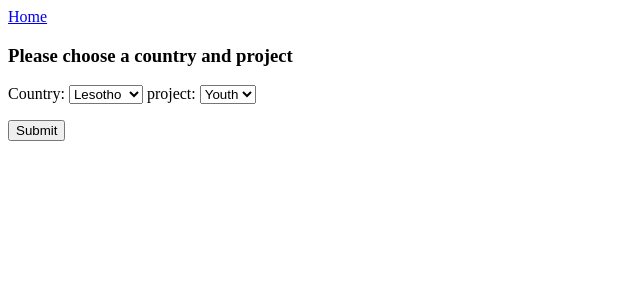
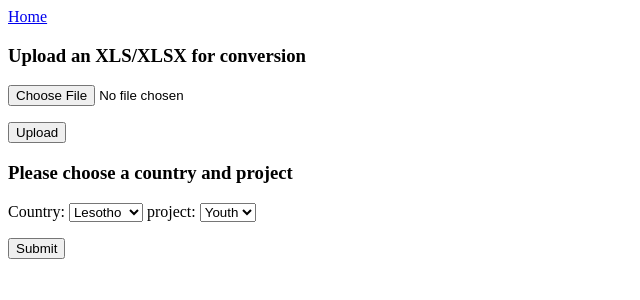
Before and after one commit to govtmirror/realtrack-indicators-api, a Flask app: page / in a window 1280 px wide. Shown: the top 300 px of the page, without its empty margins (0-640 px from the left). Run offline with Flask 2, Linux system fonts and the light colour scheme; data comes from the database, SQL or seed files in the repository; some libraries are stand-ins or nearby versions.

Commit message:
XLS to SQLite conversion in progress.

```diff
--- /dev/null
+++ b/app/static/style.css
@@ -0,0 +1,4 @@
+li.error {
+    color: red;
+    font-weight: bold;
+}
--- a/app/templates/base.html
+++ b/app/templates/base.html
@@ -2,6 +2,7 @@
     <head>
         <title>{{title}}</title>
         <meta http-equiv="Content-Type" content="text/html;charset=utf-8" />
+        <link rel="stylesheet" href="../static/style.css" type="text/css" />
     </head>
     <div><a href="/index">Home</a></div>
     <body>
--- a/app/templates/index.html
+++ b/app/templates/index.html
@@ -2,21 +2,30 @@
 
 {% block content %}
 
+<h3>Upload an XLS/XLSX for conversion</h3>
+
+{% with errors = get_flashed_messages(category_filter=["xlsuploaderror"]) %}
+{% if errors %}
+    <ul>
+        {%- for msg in errors %}
+        <li class=error><strong>Error:</strong> {{ msg }} </li>
+        {% endfor -%}
+    </ul>
+{% endif %}
+{% endwith %}
+<form action="/uploadxls" method=post enctype=multipart/form-data>
+    {{form.hidden_tag()}} <!-- for CSRF -->
+    <p>
+        <input type=file name=file>
+    </p>
+    <p>
+        <input type=submit value=Upload>
+    </p>
+</form>
+
 <h3>Please choose a country and project</h3>
 
-{% with messages = get_flashed_messages() %}
-{% if messages %}
-  <hr>
-  <ul>
-      {% for message in messages %}
-        <li>{{message}}</li>
-      {% endfor %}
-  </ul>
-  <hr>
-{% endif %}
-{% endwith %}
-
-<form action="/index" method="post" name="countryproject">
+<form action="/index" method="post">
     {{form.hidden_tag()}} <!-- for CSRF -->
     <p>
         Country: {{form.country}}
--- a/app/views.py
+++ b/app/views.py
@@ -1,8 +1,9 @@
 import sqlite3
 from app import app
 from forms import IndicatorForm
-from flask import render_template, flash, redirect, _app_ctx_stack, request, jsonify, url_for, json
+from flask import render_template, flash, redirect, _app_ctx_stack, request, jsonify, url_for, json, send_from_directory
 import os
+from werkzeug.utils import secure_filename
 
 PROJECT_ROOT = os.path.dirname(os.path.realpath(__file__))
 DATABASE = os.path.join(PROJECT_ROOT, 'db', 'indicators.sqlite')
@@ -56,6 +57,29 @@ def updateprojects():
         projectlist.append(project[0])
     return jsonify({'options': projectlist})
 
+@app.route("/uploadxls", methods = ['POST'])
+def uploadXLS():
+    if request.method == 'POST':
+        file = request.files['file']
+        if file and allowed_file(file.filename):
+            filename = secure_filename(file.filename)
+            file.save(os.path.join(app.config['UPLOAD_FOLDER'], filename))
+            return redirect(url_for('uploaded_file', filename=filename))
+
+    flash(u'Invalid filetype. Only XLS or XLSX allowed.','xlsuploaderror')
+    return redirect('/')
+
+# TODO: add radio to choose CSV vs SQLITE
+# TODO: show some kind of progress bar
+
+def allowed_file(filename):
+    return '.' in filename and \
+           filename.rsplit('.', 1)[1] in app.config['ALLOWED_EXTENSIONS']
+
+@app.route('/uploads/<filename>')
+def uploaded_file(filename):
+    return send_from_directory(app.config['UPLOAD_FOLDER'], filename)
+
 @app.teardown_appcontext
 def close_connection(exception):
     top = _app_ctx_stack.top
--- a/config.py
+++ b/config.py
@@ -1,2 +1,4 @@
 CSRF_ENABLED = True
 SECRET_KEY = 'nnovation'
+UPLOAD_FOLDER = '/tmp'
+ALLOWED_EXTENSIONS = set(['xls', 'xlsx'])
```
Also changed, not shown: app/xls2csv.py (added, +37 -0 lines).
